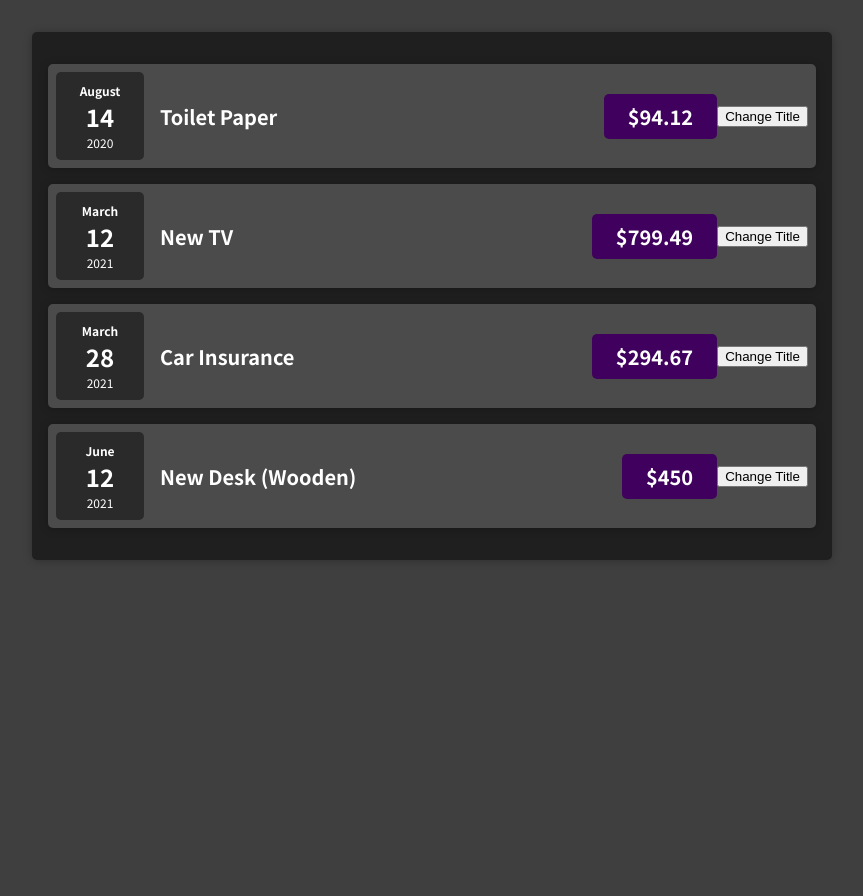
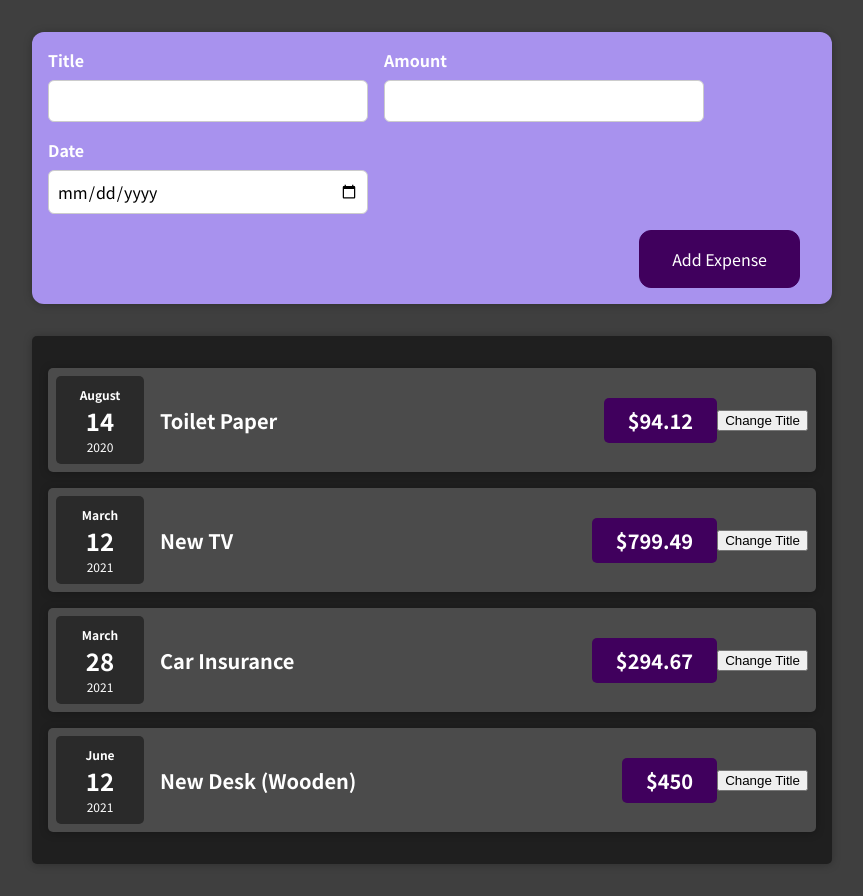
Before and after one commit to rudwolf/react-course, a React (Create React App) app: page / in a window 1280 px wide. Shown: the whole page, without its empty margins (208-1071 px from the left). Before the commit the page ends 800 px from the top, so only its background shows below. Built offline with nearby package versions, Linux system fonts and the light colour scheme.

Commit message:
Added new expense form

```diff
--- a/src/App.js
+++ b/src/App.js
@@ -1,4 +1,5 @@
 import Expenses from "./components/Expenses/Expenses"
+import NewExpense from "./components/NewExpense/NewExpense";
 
 const App = () => {
   const expenses = [
@@ -25,6 +26,7 @@
 
   return (
     <div>
+      <NewExpense />
       <Expenses list={expenses}/>
     </div>
   );
--- /dev/null
+++ b/src/components/NewExpense/ExpenseForm.js
@@ -0,0 +1,26 @@
+import React from 'react';
+import './ExpenseForm.scss';
+
+const ExpenseForm = () => {
+  return <form>
+    <div className="new-expense__controls">
+      <div className="new-expense__control">
+        <label htmlFor="">Title</label>
+        <input type="text" name="" id="" />
+      </div>
+      <div className="new-expense__control">
+        <label htmlFor="">Amount</label>
+        <input type="number" min="0.01" step="0.01" name="" id="" />
+      </div>
+      <div className="new-expense__control">
+        <label htmlFor="">Date</label>
+        <input type="date" min="2019-01-01" max="2022-12-31" name="" id="" />
+      </div>
+    </div>
+    <div className="new-expense__actions">
+      <button type="submit">Add Expense</button>
+    </div>
+  </form>;
+}
+
+export default ExpenseForm;
--- /dev/null
+++ b/src/components/NewExpense/ExpenseForm.scss
@@ -0,0 +1,31 @@
+.new-expense {
+  &__controls {
+    display: flex;
+    flex-wrap: wrap;
+    gap: 1rem;
+    margin-bottom: 1rem;
+    text-align: left;
+  }
+
+  &__control {
+    label {
+      font-weight: bold;
+      margin-bottom: 0.5rem;
+      display: block;
+    }
+
+    input {
+      font: inherit;
+      padding: 0.5rem;
+      border-radius: 6px;
+      border: 1px solid #ccc;
+      width: 20rem;
+      max-width: 100%;
+    }
+
+  }
+
+  &__actions {
+    text-align: right;
+  }
+}
--- /dev/null
+++ b/src/components/NewExpense/NewExpense.js
@@ -0,0 +1,14 @@
+import React from 'react';
+
+import './NewExpense.scss';
+import ExpenseForm from './ExpenseForm';
+
+const NewExpense = () => {
+  return (
+    <div className='new-expense'>
+      <ExpenseForm />
+    </div>
+  );
+}
+
+export default NewExpense;
--- /dev/null
+++ b/src/components/NewExpense/NewExpense.scss
@@ -0,0 +1,38 @@
+.new-expense {
+  background-color: #a892ee;
+  padding: 1rem;
+  margin: 2rem auto;
+  width: 50rem;
+  max-width: 95%;
+  border-radius: 12px;
+  text-align: center;
+  box-shadow: 0 1px 8px rgba(0, 0, 0, 0.25);
+
+  button {
+    font: inherit;
+    cursor: pointer;
+    padding: 1rem 2rem;
+    border: 1px solid #40005d;
+    background-color: #40005d;
+    color: white;
+    border-radius: 12px;
+    margin-right: 1rem;
+
+    &:hover,
+    &:active {
+      background-color: #510674;
+      border-color: #510674;
+    }
+
+    &.alternative {
+      color: #220131;
+      border-color: transparent;
+      background-color: transparent;
+
+      &:hover,
+      &:active {
+        background-color: #ddb3f8;
+      }
+    }
+  }
+}
```
